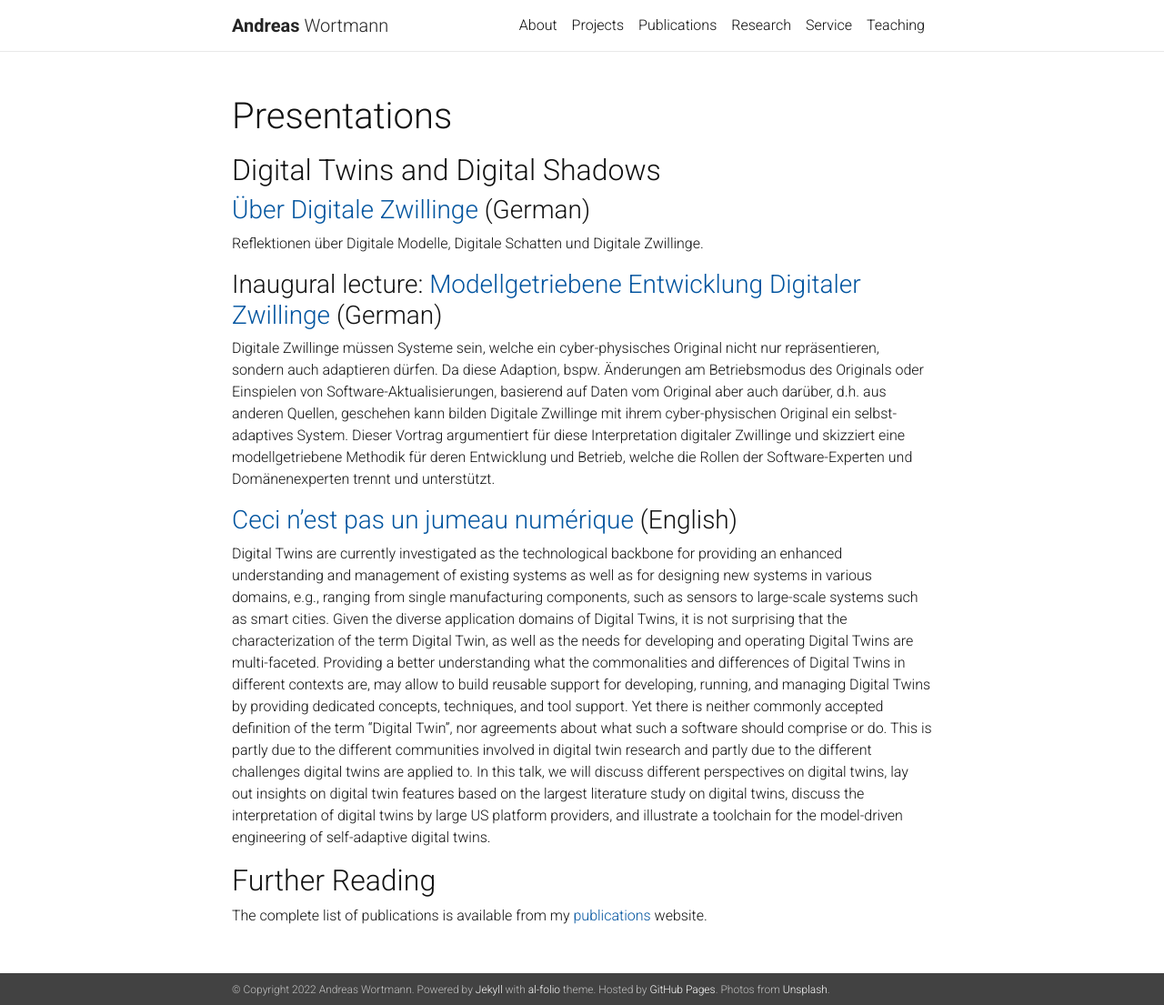
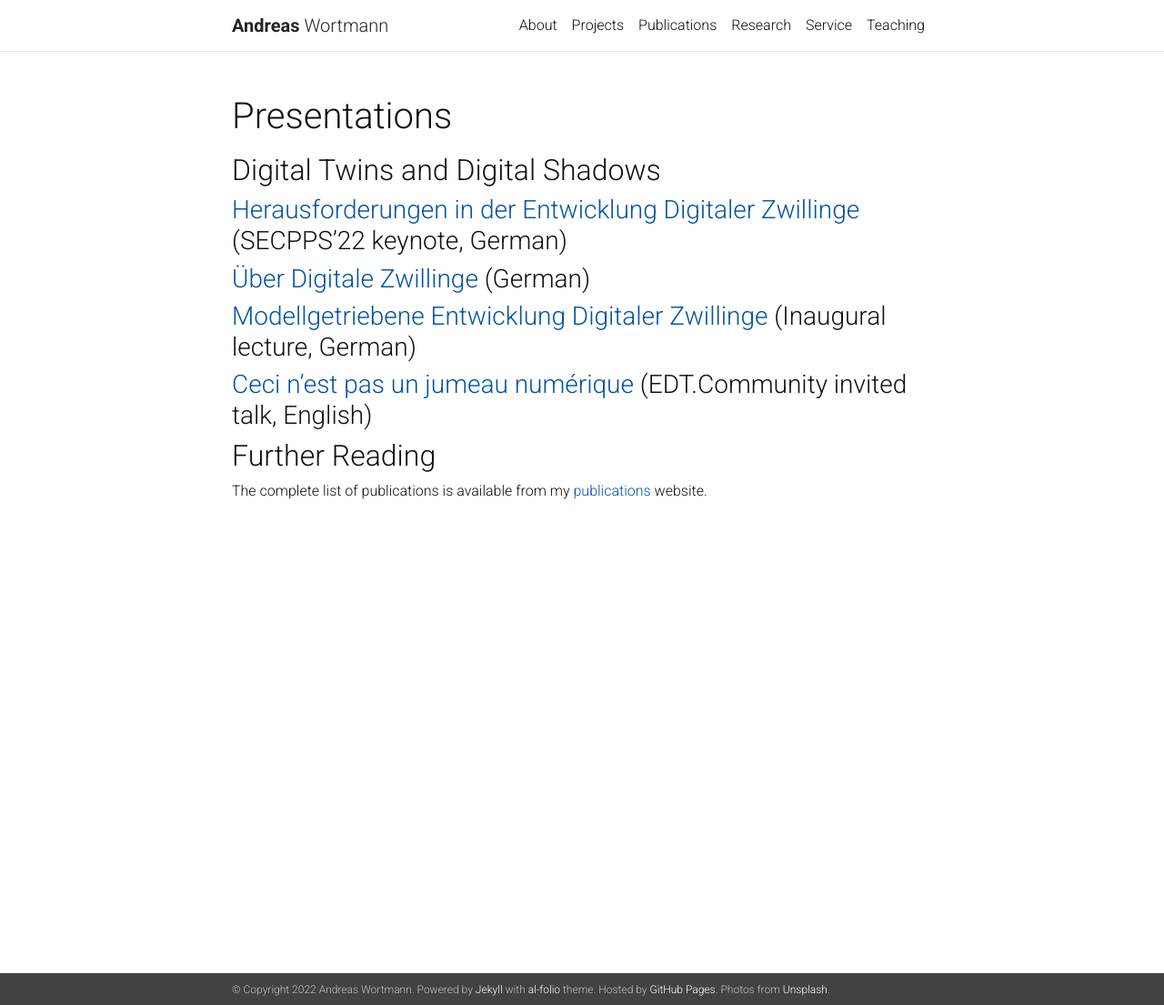
Before and after one commit to awortmann/awortmann.github.io, a Jekyll site: the page built from _pages/presentations.md, in a window 1280 px wide and 1105 px high. Shown: the whole window at 91% size. Built offline with Jekyll 4.4.1, drawn with Linux system fonts in a browser that asks for light colours; nearby versions of some CDN libraries; a style sheet for code colours, icons or effects is not loaded.

Commit message:
Minor update

```diff
--- a/_pages/presentations.md
+++ b/_pages/presentations.md
@@ -8,17 +8,13 @@ nav: false
 
 ## Digital Twins and Digital Shadows
 
+### [Herausforderungen in der Entwicklung Digitaler Zwillinge](https://github.com/awortmann/awortmann.github.io/blob/master/downloads/presentations/22.06.01.SECPPS.Herausforderungen.pdf.pdf) (SECPPS'22 keynote, German)
+
 ### [Über Digitale Zwillinge](https://github.com/awortmann/awortmann.github.io/blob/master/downloads/presentations/22.05.18.Ueber_Digitale_Zwillinge.pdf) (German)
 
-Reflektionen über Digitale Modelle, Digitale Schatten und Digitale Zwillinge.
+### [Modellgetriebene Entwicklung Digitaler Zwillinge](https://github.com/awortmann/awortmann.github.io/blob/master/downloads/presentations/22.05.30.Modellgetriebene_Entwicklung_Digitaler_Zwillinge.pdf) (Inaugural lecture, German)
 
-### Inaugural lecture: [Modellgetriebene Entwicklung Digitaler Zwillinge](https://github.com/awortmann/awortmann.github.io/blob/master/downloads/presentations/22.05.30.Modellgetriebene_Entwicklung_Digitaler_Zwillinge.pdf) (German)
-
-Digitale Zwillinge müssen Systeme sein, welche ein cyber-physisches Original nicht nur repräsentieren, sondern auch adaptieren dürfen. Da diese Adaption, bspw. Änderungen am Betriebsmodus des Originals oder Einspielen von Software-Aktualisierungen, basierend auf Daten vom Original aber auch darüber, d.h. aus anderen Quellen, geschehen kann bilden Digitale Zwillinge mit ihrem cyber-physischen Original ein selbst-adaptives System. Dieser Vortrag argumentiert für diese Interpretation digitaler Zwillinge und skizziert eine modellgetriebene Methodik für deren Entwicklung und Betrieb, welche die Rollen der Software-Experten und Domänenexperten trennt und unterstützt.
-
-### [Ceci n’est pas un jumeau numérique](https://github.com/awortmann/awortmann.github.io/blob/master/downloads/presentations/22.01.10.EDT_Community_Digital_Twins.pdf) (English)
-
-Digital Twins are currently investigated as the technological backbone for providing an enhanced understanding and management of existing systems as well as for designing new systems in various domains, e.g., ranging from single manufacturing components, such as sensors to large-scale systems such as smart cities. Given the diverse application domains of Digital Twins, it is not surprising that the characterization of the term Digital Twin, as well as the needs for developing and operating Digital Twins are multi-faceted. Providing a better understanding what the commonalities and differences of Digital Twins in different contexts are, may allow to build reusable support for developing, running, and managing Digital Twins by providing dedicated concepts, techniques, and tool support. Yet there is neither commonly accepted definition of the term “Digital Twin”, nor agreements about what such a software should comprise or do. This is partly due to the different communities involved in digital twin research and partly due to the different challenges digital twins are applied to. In this talk, we will discuss different perspectives on digital twins, lay out insights on digital twin features based on the largest literature study on digital twins, discuss the interpretation of digital twins by large US platform providers, and illustrate a toolchain for the model-driven engineering of self-adaptive digital twins.
+### [Ceci n’est pas un jumeau numérique](https://github.com/awortmann/awortmann.github.io/blob/master/downloads/presentations/22.01.10.EDT_Community_Digital_Twins.pdf) (EDT.Community invited talk, English)
 
 ## Further Reading
 
```
Also changed, not shown: 1 other file.
